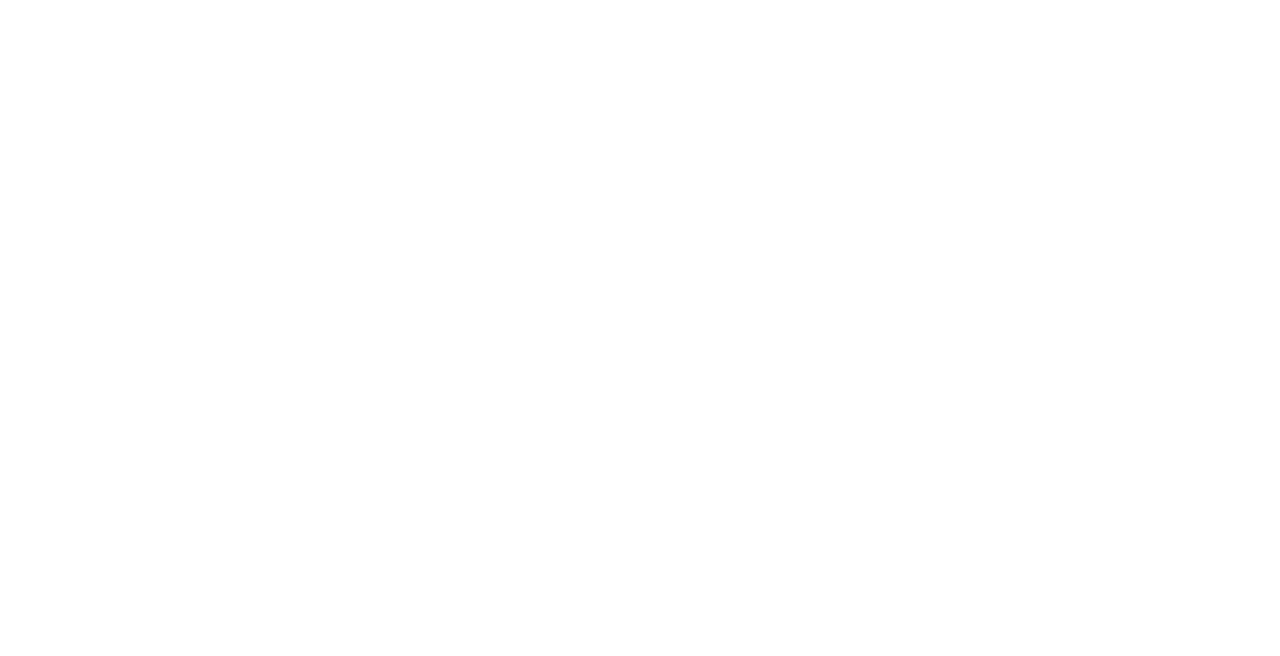
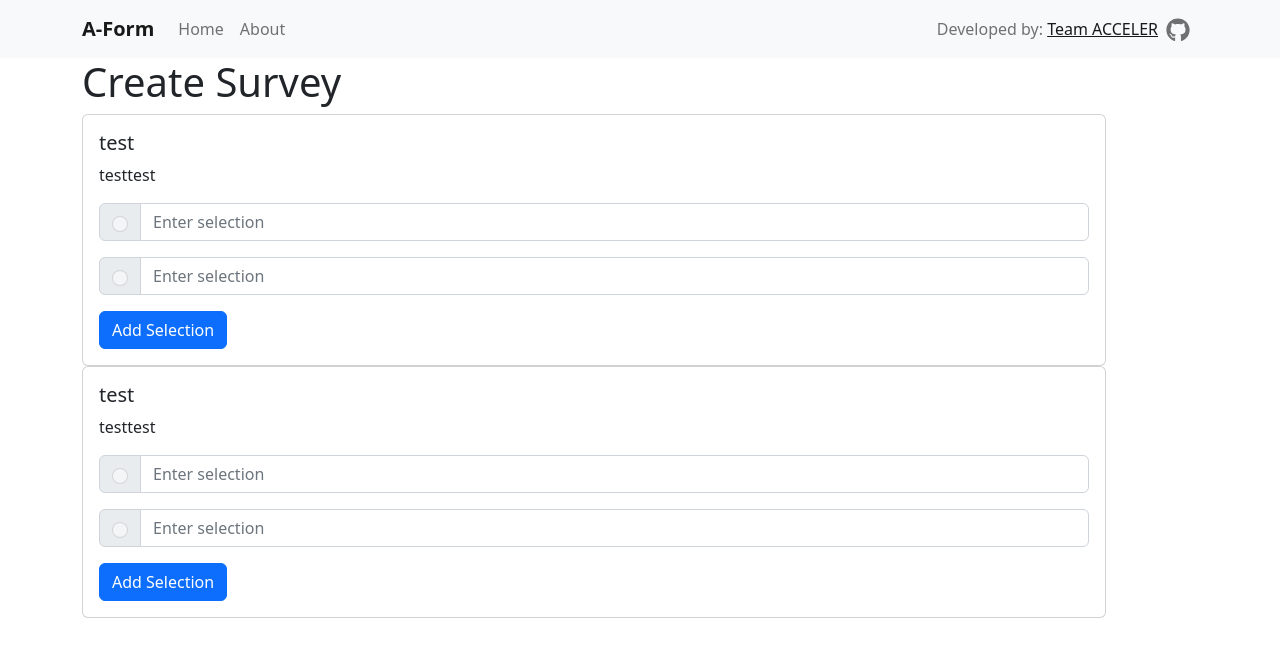
Before and after one commit to masibasi/a-form, a React (Create React App) app: page /create in a window 1280 px wide. Before the commit this address had no page. Shown: the top 656 px of the page. Built offline with nearby package versions, Linux system fonts and the light colour scheme.

Commit message:
Add basic files for future component development

```diff
--- a/src/App.css
+++ b/src/App.css
@@ -1,3 +1,8 @@
 .Home {
   text-align: center;
+  padding-top: 10%;
 }
+
+.createSurvey {
+  justify-content: center;
+}
--- a/src/App.js
+++ b/src/App.js
@@ -1,6 +1,9 @@
 import { BrowserRouter, Routes, Route } from "react-router-dom";
 import Layout from "./components/Layout";
 import Home from "./components/Home";
+import CreateSurveyForm from "./components/CreateSurveyForm";
+import About from "./components/About";
+import './App.css'
 import "bootstrap/dist/css/bootstrap.min.css";
 
 function App() {
@@ -9,6 +12,8 @@
       <Routes>
         <Route path="/" element={<Layout />}>
           <Route index element={<Home />} />
+          <Route path="about" element={<About />} />
+          <Route path="create" element={<CreateSurveyForm />} />
         </Route>
       </Routes>
     </BrowserRouter>
--- /dev/null
+++ b/src/components/About.js
@@ -0,0 +1,7 @@
+import React from 'react'
+
+export default function About() {
+  return (
+    <div>About</div>
+  )
+}
--- /dev/null
+++ b/src/components/CreateSurveyForm.js
@@ -0,0 +1,33 @@
+import React, { useState } from 'react'
+import { Form } from 'react-bootstrap'
+import QuestionForm from './forms/QuestionForm';
+import Container from 'react-bootstrap/Container';
+import Row from 'react-bootstrap/Row';
+import Col from 'react-bootstrap/Col';
+
+function CreateSurveyForm() {
+  const [item, setItem] = useState({
+    id: 1,
+    title: "test",
+    description: "testtest",
+    selection: [null, null]
+  });
+
+  return (
+    <div className='createSurvey'>
+      <Container>
+        <Row>
+          <Col>
+            <h1>Create Survey</h1>
+            <Form>
+              <QuestionForm item={item} setItem={setItem} />
+              <QuestionForm item={item} setItem={setItem} />
+            </Form>
+          </Col>
+        </Row>
+      </Container>
+    </div>
+  )
+}
+
+export default CreateSurveyForm
--- a/src/components/Home.js
+++ b/src/components/Home.js
@@ -6,8 +6,8 @@
     <div className='Home'>
       <h1>A-Form</h1>
       <p>A onine form for everyone</p>
-      <Button>About Form</Button>{' '}
-      <Button variant="outline-primary">Create Form</Button>
+      <Button href='/create'>Create Form</Button>{' '}
+      <Button href='/about' variant="outline-primary">About Form</Button>
     </div>
   )
 }
--- a/src/components/Layout.js
+++ b/src/components/Layout.js
@@ -16,10 +16,8 @@
           <Navbar.Toggle aria-controls="basic-navbar-nav" />
           <Navbar.Collapse id="basic-navbar-nav">
             <Nav className="me-auto">
-              {/* <Nav.Link href="/">Home</Nav.Link>
-              <Nav.Link href="vision">Vision</Nav.Link>
-              <Nav.Link href="teaminfo">Team Info</Nav.Link>
-              <Nav.Link href="contact">Contact</Nav.Link> */}
+              <Nav.Link href="/">Home</Nav.Link>
+              <Nav.Link href="about">About</Nav.Link>
             </Nav>
             <Navbar.Text>
               Developed by: <a href="https://acceler.kr">Team ACCELER</a>
--- /dev/null
+++ b/src/components/forms/QuestionForm.js
@@ -0,0 +1,17 @@
+import React from "react";
+import Card from "react-bootstrap/Card"
+import RadioButton from "./RadioButton";
+
+function QuestionForm(props) {
+  return (
+    <Card style={{ maxWidth: "1024px" }}>
+      <Card.Body>
+        <Card.Title>{props.item.title}</Card.Title>
+        <Card.Text>{props.item.description}</Card.Text>
+        <RadioButton item={props.item} setItem={props.setItem} />
+      </Card.Body>
+    </Card>
+  )
+}
+
+export default QuestionForm
--- /dev/null
+++ b/src/components/forms/RadioButton.js
@@ -0,0 +1,35 @@
+import React from 'react';
+import InputGroup from 'react-bootstrap/InputGroup';
+import Button from 'react-bootstrap/Button';
+import Form from 'react-bootstrap/Form';
+
+function RadioButton(props) {
+  return (
+    <Form.Group>
+      {props.item.selection.map((selection, index) => (
+        <div key={`radio-${props.item.title}-${index}`} className="mb-3" style={{ display: "flex" }}>
+          <InputGroup>
+            <InputGroup.Checkbox
+              disabled
+              type={"radio"}
+              name={`radio-${props.item.title}`}
+              id={`radio-${props.item.title}-${selection}`}
+            />
+            <Form.Control type="text" defaultValue={selection} placeholder="Enter selection" onChange={(e) => {
+              props.item.selection[index] = e.target.value;
+            }} />
+          </InputGroup>
+        </div>
+      ))}
+      <Button onClick={() => {
+        console.log(props.item);
+        props.setItem({
+          ...props.item,
+          selection: [...props.item.selection, null],
+        });
+      }}>Add Selection</Button>
+    </Form.Group>
+  )
+}
+
+export default RadioButton
```
Also changed, not shown: src/components/SurveyForm.js (added, +7 -0 lines), src/components/forms/AddingOption.js (added, +9 -0 lines), src/components/forms/Checkbox.js (added, +13 -0 lines), src/components/forms/ShortForm.js (added, +14 -0 lines), 1 other file (tests, documents, lock files or other folders).
